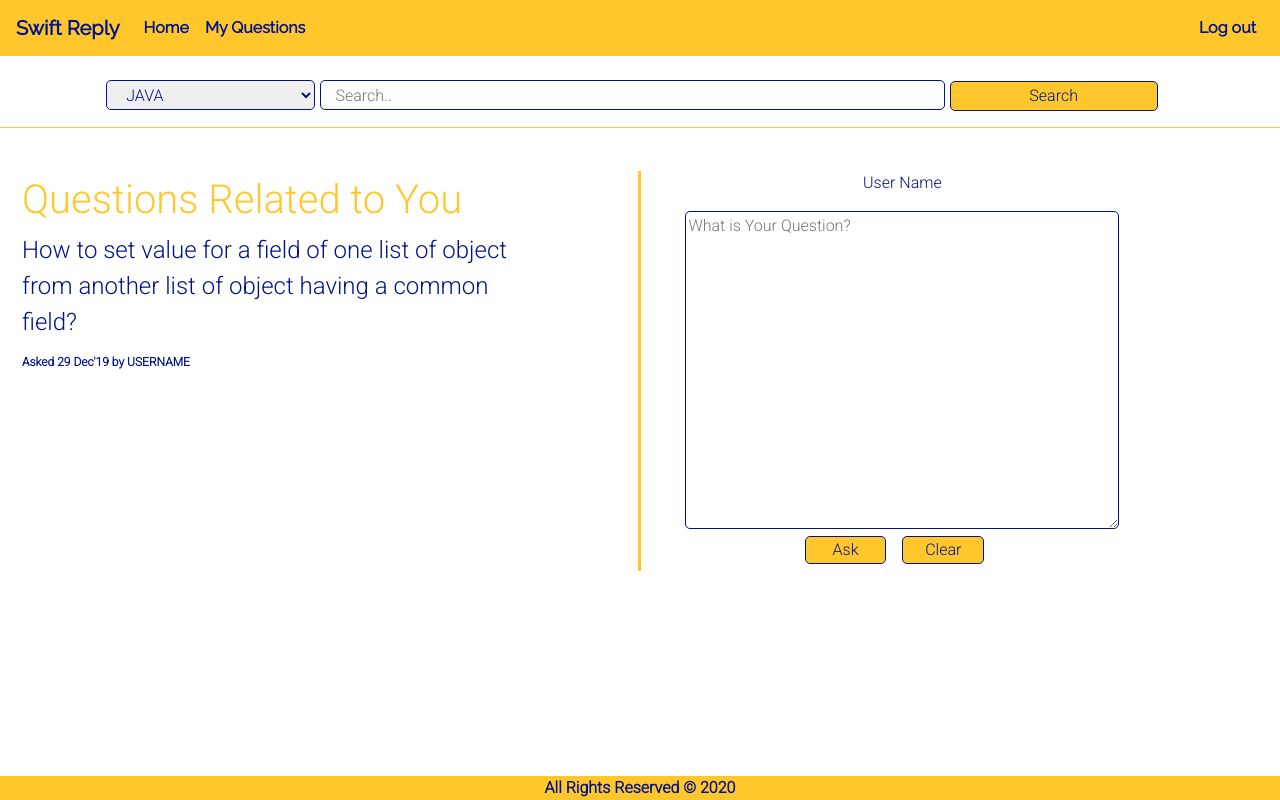
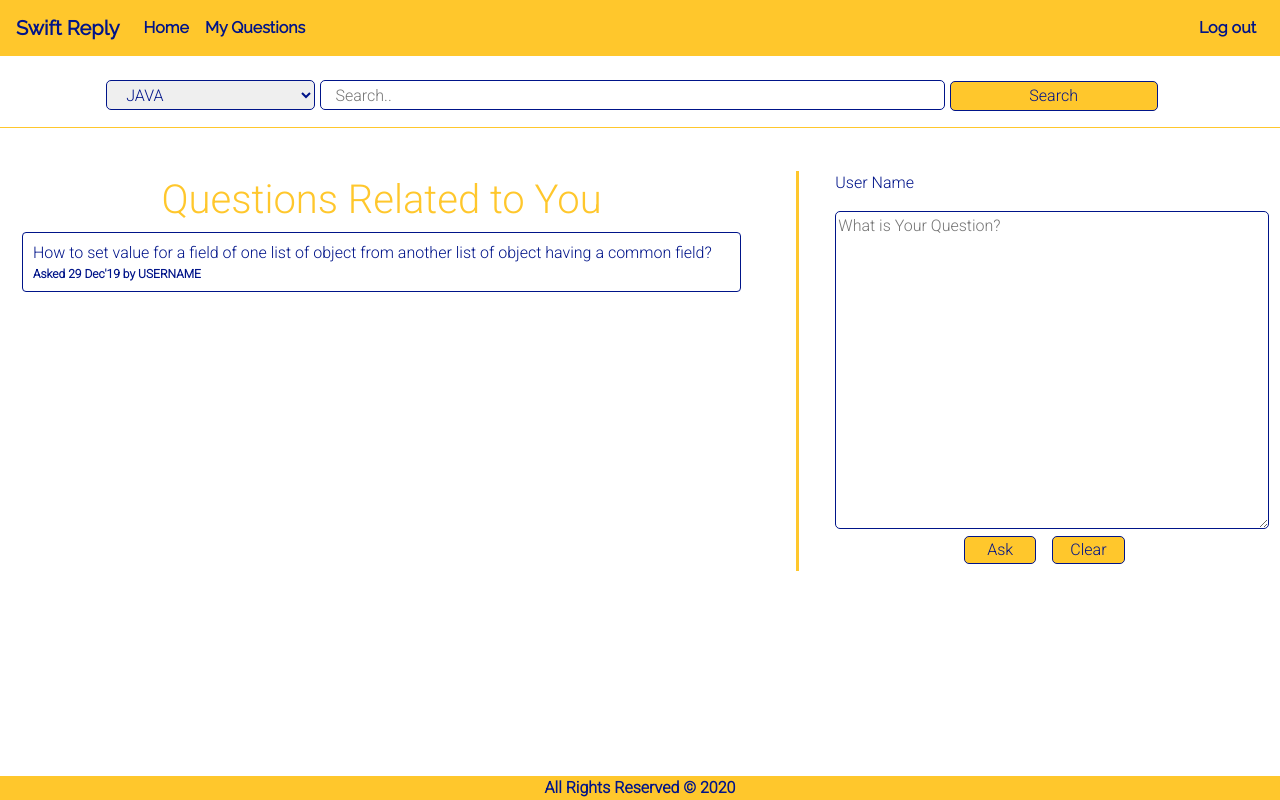
Before and after one commit to SwiftReply/Webapp, a Vue app in the folder swift-app-UI/: page /Home in a window 1280 px wide. Built offline with nearby package versions, Linux system fonts and the light colour scheme.

Commit message:
Updated Home.Vue

```diff
--- a/swift-app-UI/src/views/Home.vue
+++ b/swift-app-UI/src/views/Home.vue
@@ -20,12 +20,16 @@
       <br/>
 
   <div class="row col-md-12" style="margin:2px;">
-  <div class="myBox col-md-5">
+  <div class="myBox col-md-7">
     <h1>Questions Related to You</h1>
     <div Class="Questions">
-      <Span>How to set value for a field of one list of object from another list of object having a common field?</span>
-      <br/>
-      <Span style="font: 12px 'Roboto', sans-serif;font-weight:bold;">Asked 29 Dec'19 by USERNAME</Span>
+      <div class="card">
+            <span style="margin-bottom:5px">How to set value for a field of one list of object from another list of object having a common field?</span>
+
+            <Span style="font: 12px 'Roboto', sans-serif;font-weight:bold;">Asked 29 Dec'19 by USERNAME</Span>
+      </div>
+
+
       </div>
 
 
@@ -33,10 +37,10 @@
   </div>
 
   <div class="vl col-md-1"></div>
-  <div class="col-md-5">
+  <div class="col-md-4" style="float:left">
 
     <div Class="QuestionArea">
-      <p class="usernametag"><span class="glyphicon glyphicon-user">User Name</span></p>
+      <p class="usernametag"><span class="glyphicon glyphicon-user"></span>User Name</p>
       <textarea rows="13" cols="50" placeholder="What is Your Question?">
       </textarea>
       <div>
@@ -156,6 +160,7 @@ hr {
 {
   color: #001489;
   font-family: "Roboto", sans-serif;
+  text-align: left;
 }
 
 .QuestionArea
@@ -163,6 +168,7 @@ hr {
   font-family: "Roboto", sans-serif;
   color: #001489;
   margin :0px;
+  float: left;
 
 }
 
@@ -180,11 +186,11 @@ border-radius: 5px;
 .myBox {
 border: none;
 padding: 5px;
-font: 24px/36px "Roboto", sans-serif;
+font: 16px "Roboto", sans-serif;
 width: 200px;
 height: 400px;
 overflow: scroll;
-text-align: left;
+
 font-family: "Roboto", sans-serif;
 color: #001489;
 
@@ -219,7 +225,15 @@ h1
 .vl {
   border-left: 3px solid #ffc72c;
   height: 400px;
-  margin-left: 100px;
-  margin-right: -100px;
+  margin-left: 50px;
+  margin-right: -80px;
+
+}
+
+.card{
+  text-align: left;
+  padding: 10px;
+  border-color: #001489;
+
 }
 </style>
```
